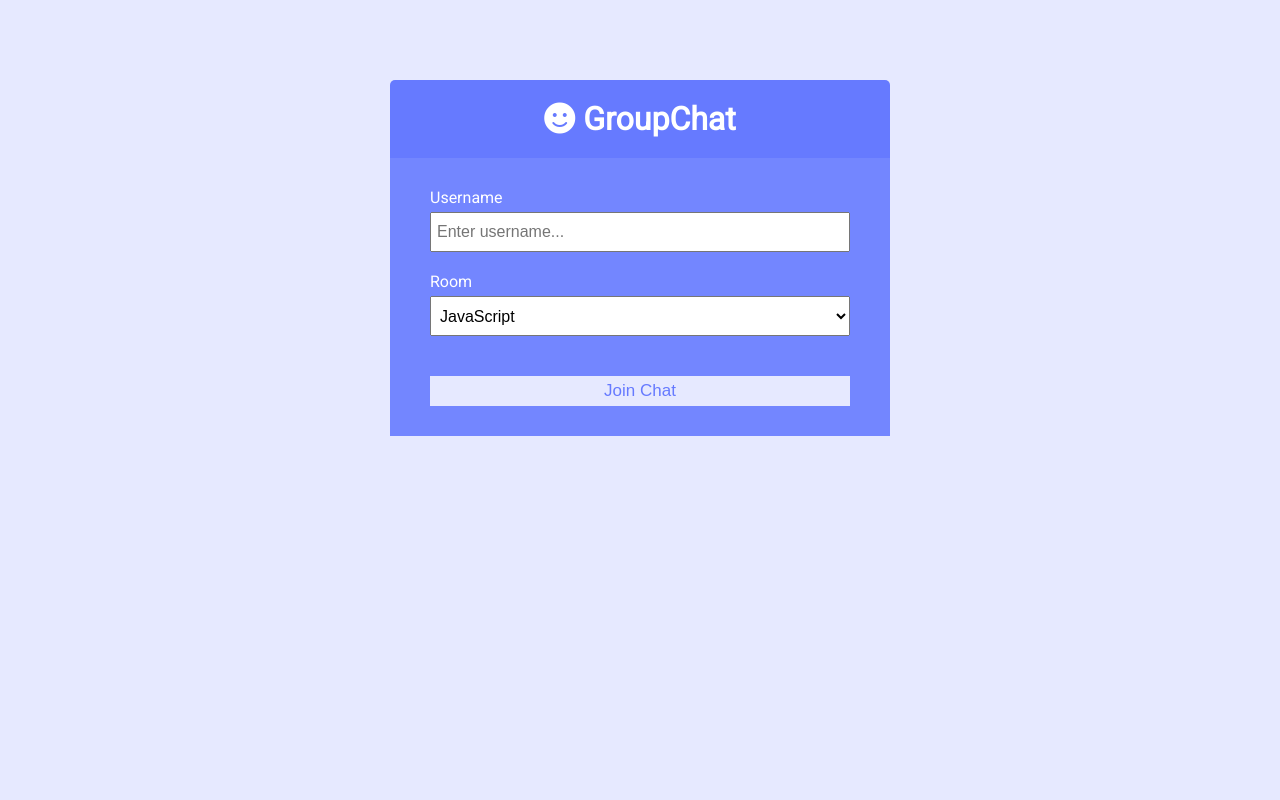
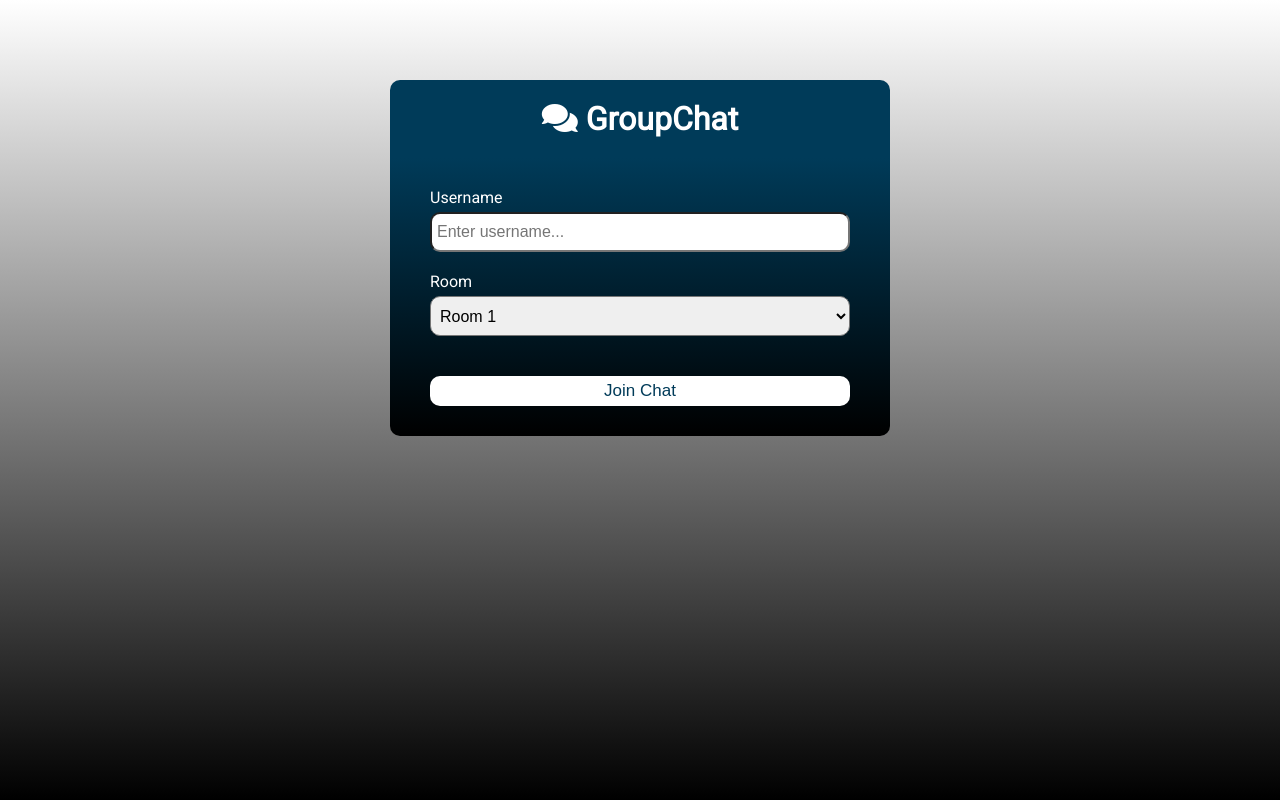
Before and after one commit to code2me/groupchat, a website: page public/index.html in a window 1280 px wide. Drawn offline with Linux system fonts and the light colour scheme.

Commit message:
design changed

```diff
--- a/public/css/style.css
+++ b/public/css/style.css
@@ -1,11 +1,12 @@
 @import url('https://fonts.googleapis.com/css?family=Roboto&display=swap');
 
 :root {
-	--dark-color-a: #667aff;
-	--dark-color-b: #7386ff;
-	--light-color: #e6e9ff;
+	--dark-color-a: #003b59;
+	--dark-color-b: linear-gradient(to bottom, #003b59, #000);
+	--light-color: #c2cad7;
 	--success-color: #5cb85c;
 	--error-color: #d9534f;
+	height: 100%;
 }
 
 * {
@@ -19,6 +20,10 @@ body {
 	font-size: 16px;
 	background: var(--light-color);
 	margin: 20px;
+	background-image: linear-gradient(to bottom, #fff, #000);
+	background-repeat: no-repeat;
+	background-size: cover;
+
 }
 
 ul {
@@ -32,19 +37,21 @@ a {
 .btn {
 	cursor: pointer;
 	padding: 5px 15px;
-	background: var(--light-color);
+	background: #fff;
 	color: var(--dark-color-a);
 	border: 0;
 	font-size: 17px;
+	border-radius: 10px;
 }
 
 /* Chat Page */
 
 .chat-container {
-	max-width: 1100px;
-	background: #fff;
+	max-width: 60%;
+	background-image: linear-gradient(to bottom, #003b59, #000);
 	margin: 30px auto;
 	overflow: hidden;
+	border-radius: 20px;
 }
 
 .chat-header {
@@ -70,11 +77,17 @@ a {
 	overflow-y: scroll;
 }
 
+/* hide scrillbar*/
+::-webkit-scrollbar {
+display: none;
+}
+
 .chat-sidebar h2 {
 	font-size: 20px;
-	background: rgba(0, 0, 0, 0.1);
+	background: rgba(255, 255, 255, 0.3);
 	padding: 10px;
 	margin-bottom: 20px;
+	border-radius: 10px;
 }
 
 .chat-sidebar h3 {
@@ -94,14 +107,15 @@ a {
 .chat-messages .message {
 	padding: 10px;
 	margin-bottom: 15px;
-	background-color: var(--light-color);
+	background-color: #fff;
 	border-radius: 5px;
+	border-radius: 10px;
 }
 
 .chat-messages .message .meta {
 	font-size: 15px;
 	font-weight: bold;
-	color: var(--dark-color-b);
+	color: var(--dark-color-a);
 	opacity: 0.7;
 	margin-bottom: 7px;
 }
@@ -112,11 +126,12 @@ a {
 
 .chat-form-container {
 	padding: 20px 30px;
-	background-color: var(--dark-color-a);
+	background-color: #000;
 }
 
 .chat-form-container form {
 	display: flex;
+
 }
 
 .chat-form-container input[type='text'] {
@@ -124,6 +139,7 @@ a {
 	padding: 5px;
 	height: 40px;
 	flex: 1;
+	border-radius: 10px;
 }
 
 /* Join Page */
@@ -137,13 +153,15 @@ a {
 	text-align: center;
 	padding: 20px;
 	background: var(--dark-color-a);
-	border-top-left-radius: 5px;
-	border-top-right-radius: 5px;
+	border-top-left-radius: 10px;
+	border-top-right-radius: 10px;
 }
 
 .join-main {
 	padding: 30px 40px;
 	background: var(--dark-color-b);
+	border-bottom-left-radius: 10px;
+	border-bottom-right-radius: 10px;
 }
 
 .join-main p {
@@ -164,6 +182,7 @@ a {
 	padding: 5px;
 	height: 40px;
 	width: 100%;
+	border-radius: 10px
 }
 
 .join-main select {
@@ -171,6 +190,7 @@ a {
 	padding: 5px;
 	height: 40px;
 	width: 100%;
+	border-radius: 10px
 }
 
 .join-main .btn {
--- a/public/index.html
+++ b/public/index.html
@@ -16,7 +16,7 @@
 	<body>
 		<div class="join-container">
 			<header class="join-header">
-				<h1><i class="fas fa-smile"></i> GroupChat </h1>
+				<h1><i class="fas fa-comments"></i> GroupChat </h1>
 			</header>
 			<main class="join-main">
 				<form action="chat.html">
@@ -33,12 +33,12 @@
 					<div class="form-control">
 						<label for="room">Room</label>
 						<select name="room" id="room">
-							<option value="JavaScript">JavaScript</option>
-							<option value="Python">Python</option>
-							<option value="PHP">PHP</option>
-							<option value="C#">C#</option>
-							<option value="Ruby">Ruby</option>
-							<option value="Java">Java</option>
+							<option value="Room 1">Room 1</option>
+							<option value="Room 2">Room 2</option>
+							<option value="Room 3">Room 3</option>
+							<option value="Room 4">Room 4</option>
+							<option value="Room 5">Room 5</option>
+							<option value="Room 6">Room 6</option>
 						</select>
 					</div>
 					<button type="submit" class="btn">Join Chat</button>
--- a/public/js/main.js
+++ b/public/js/main.js
@@ -65,7 +65,7 @@ function outputMessage(message) {
     const p = document.createElement('p');
     p.classList.add('meta');
     p.innerText = message.username;
-    p.innerHTML += `<span>${message.time}</span>`;
+    p.innerHTML += `<span style = "float: right">${message.time}</span>`;
     div.appendChild(p);
     const para = document.createElement('p');
     para.classList.add('text');
```
Also changed, not shown: public/chat.html (+2 -2 lines).
